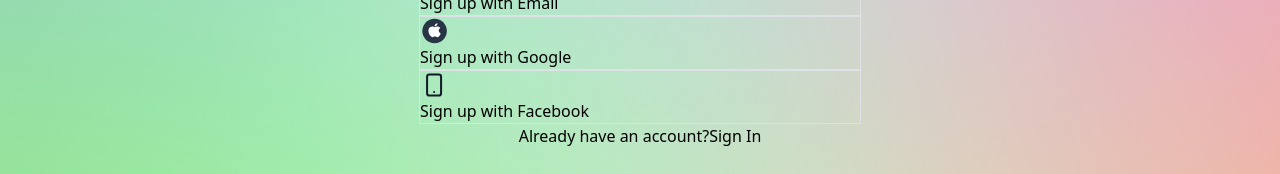
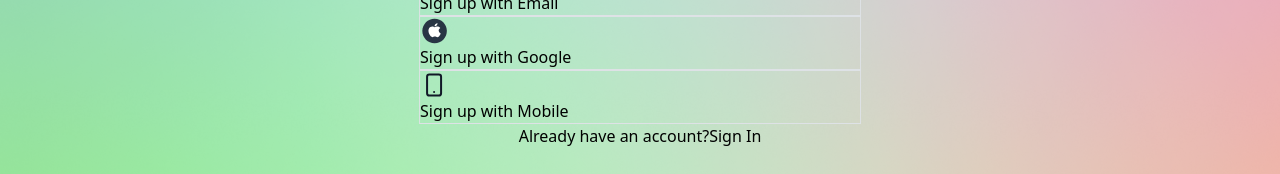
Before and after one commit to urvishanariya555/unipal, a React (Vite) app: page /welcome in a window 1280 px wide. Shown: the part 479-653 px from the top of the page. Built offline with nearby package versions, Linux system fonts and the light colour scheme.

Commit message:
-welcome page

```diff
--- a/src/pages/ForgotPassword.tsx
+++ b/src/pages/ForgotPassword.tsx
@@ -31,12 +31,14 @@ const ForgotPassword = () => {
                     />
                   </div>
                 </div>
+                <div onClick={() => navigate("/otpVerification")}>
                 <button
-                  onClick={() => navigate("/otpVerification")}
+
                   className="w-full cursor-pointer bg-[#000] text-white text-center p-[17px]
                 rounded-[12px] text-[18px] font-[600] mt-[20px]">
                   Send OTP
                 </button>
+                </div>
               </form>
               <div className="text-center text-[#686868] font-[600]">
                 Already have an account?
@@ -69,12 +71,14 @@ const ForgotPassword = () => {
               />
             </div>
           </div>
+          <div onClick={() => navigate("/otpVerification")}>
           <button
             onClick={() => navigate("/otpVerification")}
             className="w-full cursor-pointer bg-[#000] text-white text-center p-[17px]
                 rounded-[12px] text-[18px] font-[600] mt-[20px]">
             Send OTP
           </button>
+          </div>
         </form>
         <div className="text-center text-[#686868] font-[600] mt-[40px] mb-[30px]">
           Remember Password?
--- a/src/pages/Welcome.tsx
+++ b/src/pages/Welcome.tsx
@@ -23,25 +23,25 @@ const Welcome = () => {
                 <div className="text-[16px] text-[#878C8F] ">Create your account using Google, Facebook or with Email.</div>
               </div>
               <div className="flex flex-col gap-[20px]">
-                <div className="w-[449px] border border-[#BEBEBE] rounded-[10px] text-[18px] text-[#363636] font-[500] flex items-center gap-[15px] justify-center p-[18px]">
+                <div className="cursor-pointer w-[449px] border border-[#BEBEBE] rounded-[10px] text-[18px] text-[#363636] font-[500] flex items-center gap-[15px] justify-center p-[18px]">
                   <img src={facebookIcon} alt="facebookIcon" />
                   Sign up with Facebook
                 </div>
-                <div className="w-[449px] border border-[#BEBEBE] rounded-[10px] text-[18px] text-[#363636] font-[500] flex items-center gap-[15px] justify-center p-[18px]">
+                <div className="cursor-pointer w-[449px] border border-[#BEBEBE] rounded-[10px] text-[18px] text-[#363636] font-[500] flex items-center gap-[15px] justify-center p-[18px]">
                   <img src={googleIcon} alt="googleIcon" />
                   Sign up with Google
                 </div>
-                <div className="w-[449px] border border-[#BEBEBE] rounded-[10px] text-[18px] text-[#363636] font-[500] flex items-center gap-[15px] justify-center p-[18px]">
+                <div className="cursor-pointer w-[449px] border border-[#BEBEBE] rounded-[10px] text-[18px] text-[#363636] font-[500] flex items-center gap-[15px] justify-center p-[18px]">
                   <img src={emailIcon} alt="facebookIcon" />
                   Sign up with Email
                 </div>
-                <div className="w-[449px] border border-[#BEBEBE] rounded-[10px] text-[18px] text-[#363636] font-[500] flex items-center gap-[15px] justify-center p-[18px]">
+                <div className="cursor-pointer w-[449px] border border-[#BEBEBE] rounded-[10px] text-[18px] text-[#363636] font-[500] flex items-center gap-[15px] justify-center p-[18px]">
                   <img src={appleIcon} alt="googleIcon" />
                   Sign up with Google
                 </div>
-                <div className="w-[449px] border border-[#BEBEBE] rounded-[10px] text-[18px] text-[#363636] font-[500] flex items-center gap-[15px] justify-center p-[18px]">
+                <div className="cursor-pointer w-[449px] border border-[#BEBEBE] rounded-[10px] text-[18px] text-[#363636] font-[500] flex items-center gap-[15px] justify-center p-[18px]">
                   <img src={mobileIcon} alt="facebookIcon" />
-                  Sign up with Facebook
+                  Sign up with Mobile
                 </div>
               </div>
               <div className="text-center text-[#686868] font-[600]">
```
